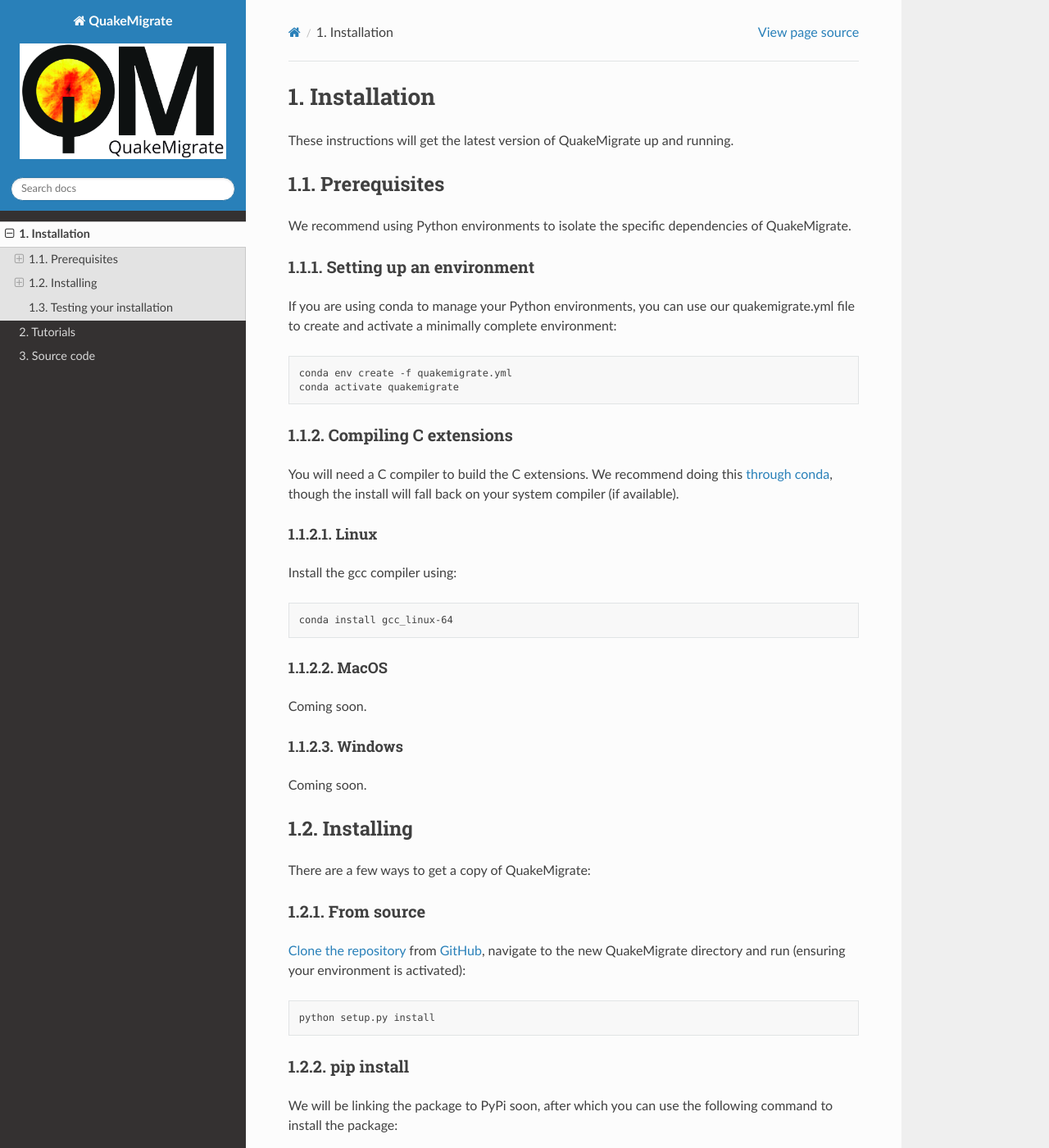
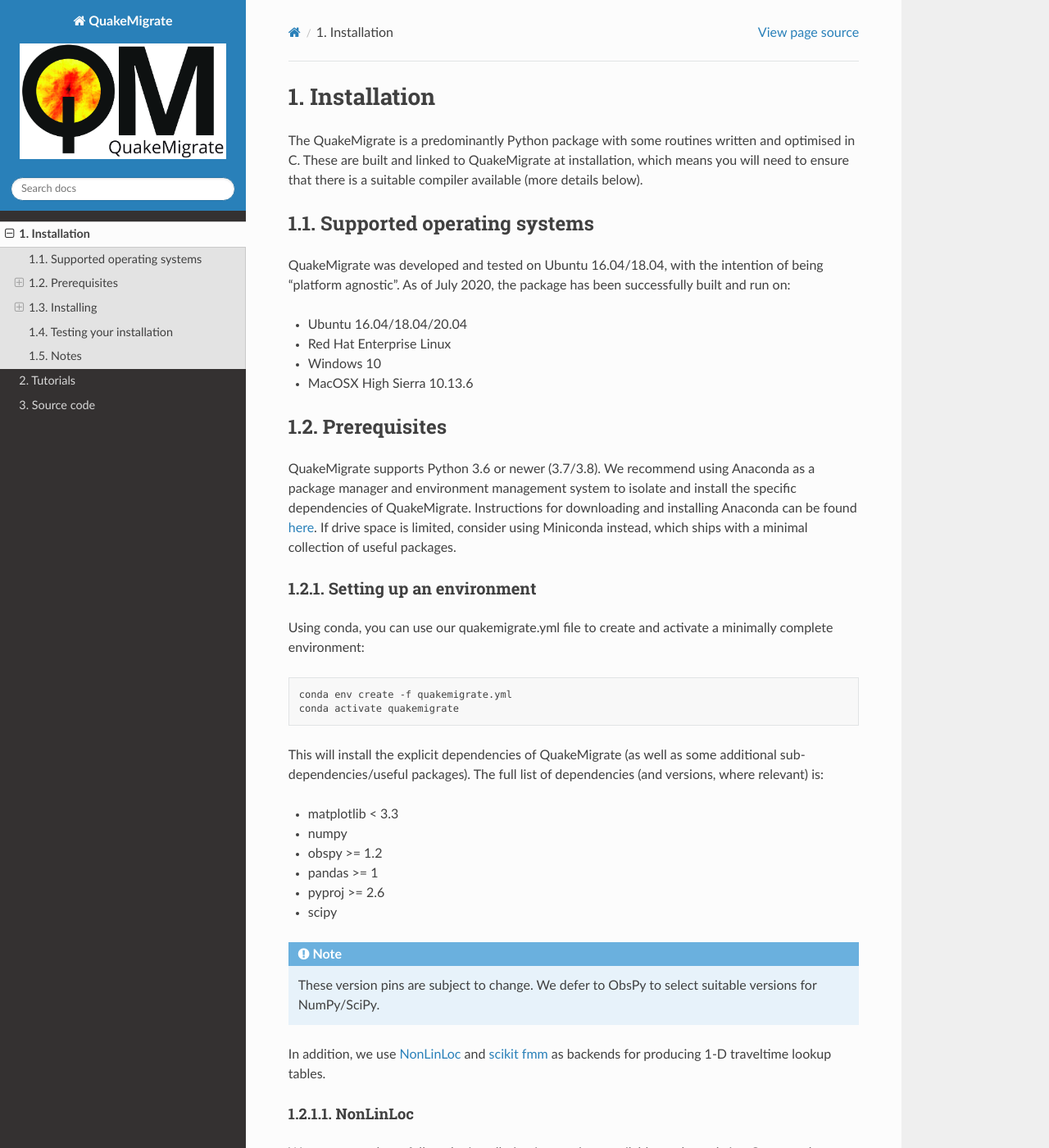
Before and after one commit to QuakeMigrate/QuakeMigrate, a Sphinx documentation site: the page built from docs/installation.rst, in a window 1280 px wide and 1400 px high. Shown: the whole window at 82% size. Built offline with Sphinx 7.4.7 and the Read the Docs theme 2.0.0, drawn with Linux system fonts in a browser that asks for light colours; some of the changed text lies outside the part shown.

Commit message:
docs: Update installation instructions
Update the installation instructions to cover the installation
procedures in more detail for Linux, MacOSX, and Windows. Include
information on sourcing and installing a valid C compiler.

```diff
--- a/docs/installation.rst
+++ b/docs/installation.rst
@@ -1,43 +1,103 @@
 Installation
 ============
-These instructions will get the latest version of QuakeMigrate up and running.
+The QuakeMigrate is a predominantly Python package with some routines written and optimised in C. These are built and linked to QuakeMigrate at installation, which means you will need to ensure that there is a suitable compiler available (more details below).
+
+Supported operating systems
+---------------------------
+QuakeMigrate was developed and tested on Ubuntu 16.04/18.04, with the intention of being "platform agnostic". As of July 2020, the package has been successfully built and run on:
+
+- Ubuntu 16.04/18.04/20.04
+- Red Hat Enterprise Linux
+- Windows 10
+- MacOSX High Sierra 10.13.6
 
 Prerequisites
 -------------
-We recommend using Python environments to isolate the specific dependencies of QuakeMigrate.
+QuakeMigrate supports Python 3.6 or newer (3.7/3.8). We recommend using Anaconda as a package manager and environment management system to isolate and install the specific dependencies of QuakeMigrate. Instructions for downloading and installing Anaconda can be found `here <https://docs.anaconda.com/anaconda/install/>`_. If drive space is limited, consider using Miniconda instead, which ships with a minimal collection of useful packages.
 
 Setting up an environment
 *************************
-If you are using conda to manage your Python environments, you can use our quakemigrate.yml file to create and activate a minimally complete environment:
+Using conda, you can use our quakemigrate.yml file to create and activate a minimally complete environment:
 
 .. code-block:: bash
 
     conda env create -f quakemigrate.yml
     conda activate quakemigrate
 
-Compiling C extensions
-**********************
+This will install the explicit dependencies of QuakeMigrate (as well as some additional sub-dependencies/useful packages). The full list of dependencies (and versions, where relevant) is:
 
-You will need a C compiler to build the C extensions. We recommend doing this `through conda <https://docs.conda.io/projects/conda-build/en/latest/resources/compiler-tools.html>`_, though the install will fall back on your system compiler (if available).
+- matplotlib < 3.3
+- numpy
+- obspy >= 1.2
+- pandas >= 1
+- pyproj >= 2.6
+- scipy
+
+.. note:: These version pins are subject to change. We defer to ObsPy to select suitable versions for NumPy/SciPy.
+
+In addition, we use `NonLinLoc <http://alomax.free.fr/nlloc/>`_ and `scikit fmm <https://pythonhosted.org/scikit-fmm/>`_ as backends for producing 1-D traveltime lookup tables.
+
+NonLinLoc
+#########
+We recommend you follow the installation instructions available on the website. Once you have compiled the source code, we recommend you add the bin to your system path by adding the following to your .bashrc file (typically found in your home directory, ``~/``):
+
+.. code-block:: bash
+
+    export PATH=/path/to/nonlinloc/bin:$PATH
+
+replacing the ``/path/to/nonlinloc`` with the path to where you downloaded/installed NonLinLoc. Save your .bashrc and open a new terminal window to activate the change. This will allow your shell to access the ``Vel2Grid`` and ``Grid2Time`` programs anywhere.
+
+scikit-fmm
+##########
+scikit-fmm is a 3rd-party package which implements the fast-marching method. We specify the version ``2019.1.30`` as  It can be installed using:
+
+.. code-block:: bash
+
+    pip install scikit-fmm==2019.1.30
+
+.. note:: In order to install scikit-fmm, you will need an accessible C++ compiler, such as gxx (see below for details).
+
+C compilers
+***********
+In order to install and use QuakeMigrate, you will need a C compiler that will build the migration extension library. For Linux and MacOSX operating systems, it is possible to install suitable compiler tools through Anaconda.
 
 Linux
 #####
-
-Install the gcc compiler using:
+We recommend installing the GNU compiler collection (GCC, which previously stood for the GNU C Compiler) `through conda <https://docs.conda.io/projects/conda-build/en/latest/resources/compiler-tools.html>`_.
 
 .. code-block:: bash
 
     conda install gcc_linux-64
 
+It is generally useful to install compilers at the OS level, including a C++ compiler (e.g. gxx), which is required to build the scikit-fmm package.
+
+Once installed, you can proceed with the QuakeMigrate installation.
+
 MacOS
 #####
+As with Linux, we recommend installing GCC through conda.
 
-Coming soon.
+.. code-block:: bash
+
+    conda install gcc
+
+.. note:: We have not yet tested compiling and/or running QuakeMigrate against the Clang compiler.
+
+Installation of compilers at an OS level can be done using ``Homebrew``, `a package manager for macOS <https://brew.sh/>`_. It is then as simple as:
+
+.. code-block:: bash
+
+    brew install gcc
+
+Once installed, you can proceed with the QuakeMigrate installation.
 
 Windows
 #######
+Compilation and linking of the C extensions has been successful using the Microsoft Visual C++ (MSVC) build tools. We strongly recommend that you download and install these tools in order to use QuakeMigrate. You can either install Visual Studio in its entirety, or just the Build Tools - `available here <https://visualstudio.microsoft.com/downloads/>`_. You will need to restart your computer once the installation process has completed.
 
-Coming soon.
+.. warning:: QuakeMigrate has been tested and validated on Windows, but there may yet remain some unknown issues. If you encounter an issue (and/or resolve it), please let us know!
+
+Once installed, you can proceed with the QuakeMigrate installation.
 
 Installing
 ----------
@@ -45,21 +105,17 @@
 
 From source
 ***********
-`Clone the repository <https://help.github.com/en/github/creating-cloning-and-archiving-repositories/cloning-a-repository>`_ from |github|, navigate to the new QuakeMigrate directory and run (ensuring your environment is activated):
+`Clone the repository <https://help.github.com/en/github/creating-cloning-and-archiving-repositories/cloning-a-repository>`_ from our `GitHub <https://github.com/QuakeMigrate/quakemigrate>`_ (note: you will need ``git`` installed on your system), navigate to the new QuakeMigrate directory and run (ensuring your environment is activated):
 
 .. code-block:: bash
 
-   python setup.py install
+    python setup.py install
 
-.. _cloning
-
-.. |github| raw:: html
-
-    <a href="https://github.com/QuakeMigrate/QuakeMigrate" target="_blank">GitHub</a>
+If you do not have git installed, you can download the source code directly through the GitHub web interface.
 
 pip install
 ***********
-We will be linking the package to PyPi soon, after which you can use the following command to install the package:
+We will be linking the package to PyPI (the Python Package Index) soon, after which you will be able to use the following command to install the package:
 
 .. code-block:: bash
 
@@ -67,7 +123,11 @@
 
 conda install
 *************
-We hope to link the package with the conda forge soon.
+We hope to link the package with the conda forge soon, after which you will be able to use the following command to install the package:
+
+.. code-block:: bash
+
+    conda install -c conda-forge quakemigrate
 
 Testing your installation
 -------------------------
@@ -87,3 +147,19 @@
     python test_benchmarks.py
 
 This should execute with no failed tests.
+
+.. note:: We hope to work this into a more complete suite of tests that can be run in a more automated sense.
+
+Notes
+-----
+There is a known issue with PROJ version 6.2.0 which causes vertical coordinates to be incorrectly transformed when using units other than metres (the PROJ default). If you encounter this issue (you will get an ``ImportError`` when trying to use the ``lut`` subpackage), you should update pyproj. Using conda will install an up-to-date PROJ backend, but you may need to clear your cache of downloaded packages. This can be done using:
+
+.. code-block:: bash
+
+    conda clean --all
+
+Then reinstall pyproj:
+
+.. code-block:: bash
+
+    conda install pyproj
```
